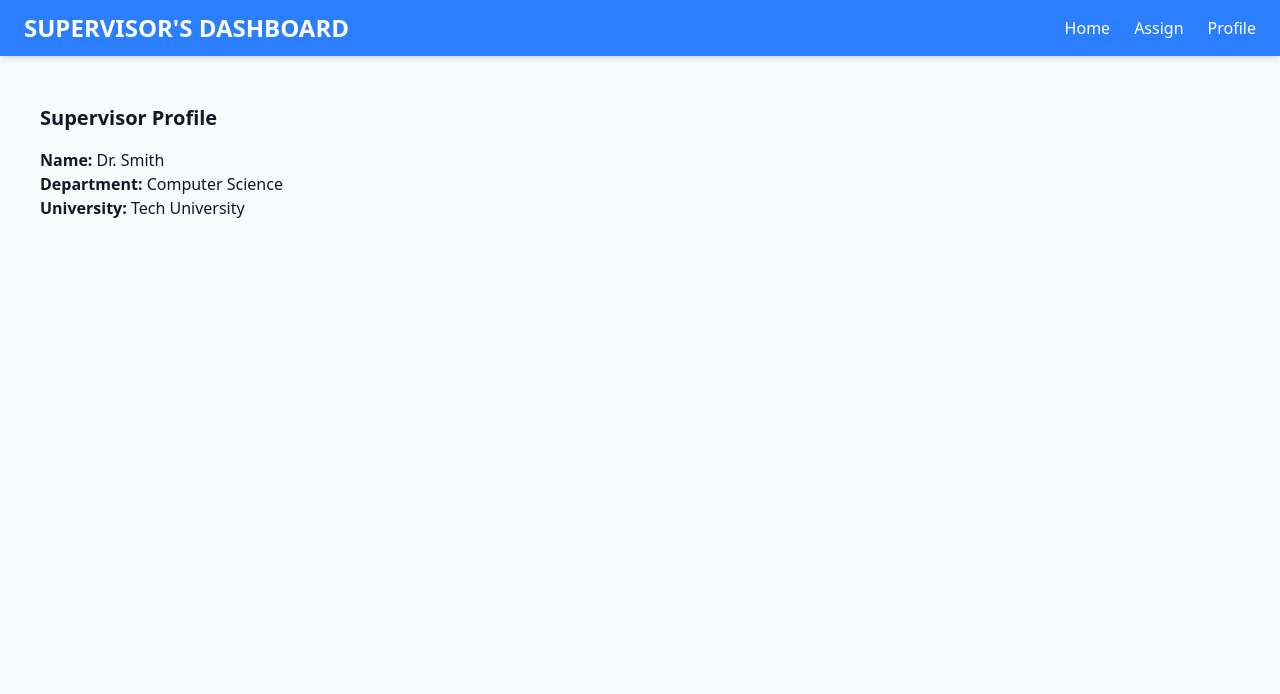
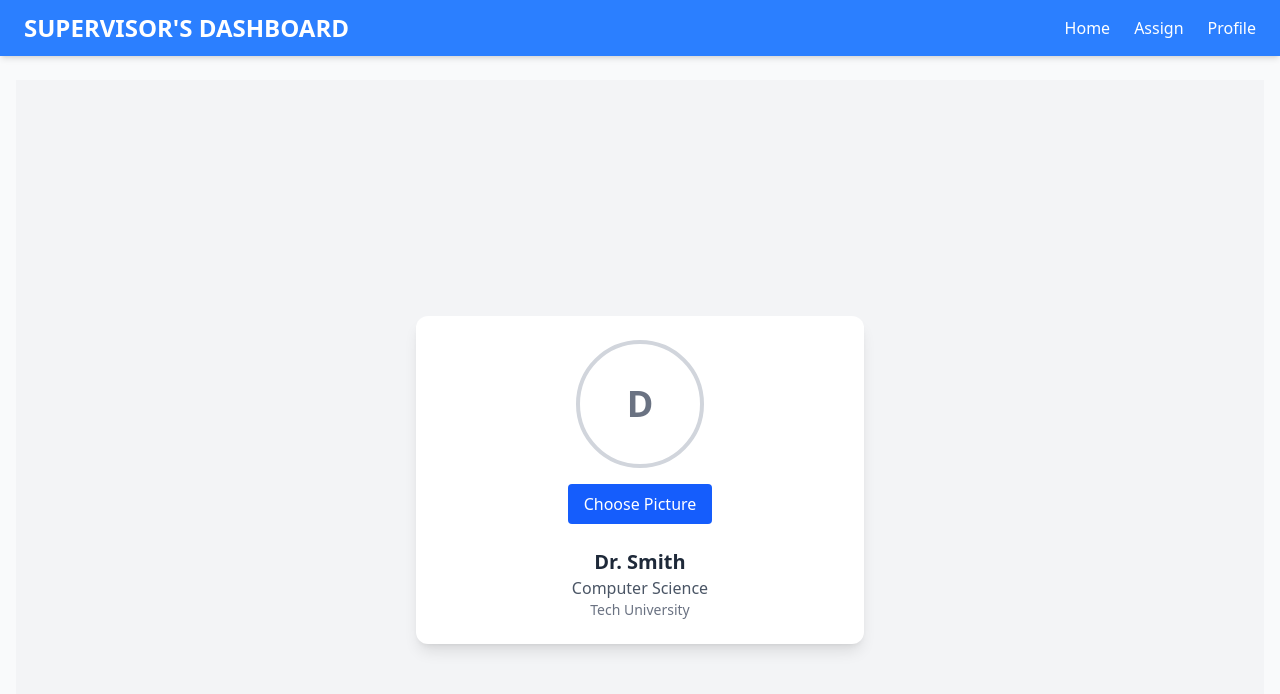
Before and after one commit to Peloxe/Log-book-Tracker, a Vue app: page /profile in a window 1280 px wide. Shown: the top 694 px of the page. Built offline with nearby package versions, Linux system fonts and the light colour scheme.

Commit message:
few changes

```diff
--- a/src/pages/Assign.vue
+++ b/src/pages/Assign.vue
@@ -18,7 +18,7 @@
             <th class="px-6 py-3 text-left text-xs font-medium text-gray-500 uppercase tracking-wider">#</th>
             <th class="px-6 py-3 text-left text-xs font-medium text-gray-500 uppercase tracking-wider">Student Name</th>
             <th class="px-6 py-3 text-left text-xs font-medium text-gray-500 uppercase tracking-wider">Supervisor</th>
-            <th class="px-6 py-3 text-center text-xs font-medium text-gray-500 uppercase tracking-wider">Action</th>
+            <th class="px-6 py-3 text-left text-xs font-medium text-gray-500 uppercase tracking-wider">Action</th>
           </tr>
         </thead>
         <tbody class="bg-white divide-y divide-gray-200">
@@ -28,23 +28,22 @@
             class="hover:bg-gray-50 transition"
           >
             <td class="px-6 py-3 font-medium">{{ index + 1 }}</td>
-            <td class="px-6 py-3 text-blue-600 cursor-pointer hover:underline">
-              {{ student.name }}
-            </td>
+            <td class="px-6 py-3">{{ student.name }}</td>
             <td class="px-6 py-3">
               {{ getSupervisorName(student.supervisorId) }}
             </td>
-            <td class="px-6 py-3 text-center">
-              <!-- Show only if unassigned -->
+            <td class="px-6 py-3">
+              <!-- ✅ Show Assign button only if unassigned -->
               <button
                 v-if="!student.supervisorId"
-                @click="assignStudent(student)"
-                class="bg-blue-500 text-white px-3 py-1 rounded hover:bg-blue-600"
+                @click="assignStudent(student.id)"
+                class="bg-blue-600 hover:bg-blue-700 text-white px-3 py-1 rounded text-sm"
               >
                 Assign
               </button>
             </td>
           </tr>
+
           <tr v-if="displayedStudents.length === 0">
             <td colspan="4" class="px-6 py-3 text-center text-gray-500">
               No students found.
@@ -57,35 +56,31 @@
 </template>
 
 <script setup>
-import { ref, computed } from "vue";
-import { useStudentStore } from "@/stores/studentStore";
-import { useSupervisorStore } from "@/stores/supervisorStore";
+import { ref, computed } from 'vue';
+import { useStudentStore } from '@/stores/studentStore';
+import { useSupervisorStore } from '@/stores/supervisorStore';
 
 const studentStore = useStudentStore();
 const supervisorStore = useSupervisorStore();
-const searchTerm = ref("");
+const searchTerm = ref('');
 
-// Search and limit to 20 students
+// ✅ Get supervisor name or "Unassigned"
+const getSupervisorName = (id) => {
+  const sup = supervisorStore.fetchSupervisor(id);
+  return sup ? sup.name : 'Unassigned';
+};
+
+// ✅ Filter students (search, max 20)
 const displayedStudents = computed(() => {
   return studentStore.students
-    .filter((student) =>
+    .filter(student =>
       student.name.toLowerCase().includes(searchTerm.value.toLowerCase())
     )
     .slice(0, 20);
 });
 
-// Get supervisor name or 'Unassigned'
-const getSupervisorName = (id) => {
-  const sup = supervisorStore.fetchSupervisor(id);
-  return sup ? sup.name : "Unassigned";
-};
-
-// Assign student to logged-in supervisor
-const assignStudent = (student) => {
-  const currentSupervisor = supervisorStore.currentSupervisor; // active supervisor
-  if (currentSupervisor) {
-    student.supervisorId = currentSupervisor.id;
-    studentStore.updateStudent(student); // persist in store
-  }
+// ✅ Assign to logged-in supervisor
+const assignStudent = (studentId) => {
+  studentStore.assignToSupervisor(studentId, supervisorStore.loggedInSupervisorId);
 };
 </script>
--- a/src/pages/Profile.vue
+++ b/src/pages/Profile.vue
@@ -1,24 +1,73 @@
 <template>
-  <div class="p-6 space-y-4">
-    <h2 class="text-xl font-semibold">Supervisor Profile</h2>
-    <div v-if="supervisor">
-      <p><strong>Name:</strong> {{ supervisor.name }}</p>
-      <p><strong>Department:</strong> {{ supervisor.department }}</p>
-      <p><strong>University:</strong> {{ supervisor.university }}</p>
-    </div>
-    <div v-else>
-      <p class="text-gray-500">No supervisor found.</p>
+  <div class="flex justify-center items-center min-h-screen bg-gray-100">
+    <div class="bg-white shadow-lg rounded-xl p-6 w-full max-w-md">
+      <!-- Profile Picture -->
+      <div class="flex flex-col items-center">
+        <div class="w-32 h-32 rounded-full overflow-hidden border-4 border-gray-300 flex items-center justify-center">
+          <img
+            v-if="supervisor.profilePicture"
+            :src="supervisor.profilePicture"
+            alt="Profile Picture"
+            class="w-full h-full object-cover"
+          />
+          <span v-else class="text-4xl font-bold text-gray-500">
+            {{ supervisor.name.charAt(0) }}
+          </span>
+        </div>
+
+        <!-- Hidden File Input -->
+        <input
+          type="file"
+          id="fileInput"
+          accept="image/*"
+          class="hidden"
+          @change="onFileChange"
+        />
+
+        <!-- Styled Buttons -->
+        <div class="mt-4 flex gap-3">
+          <label
+            for="fileInput"
+            class="px-4 py-2 bg-blue-600 text-white rounded cursor-pointer hover:bg-blue-700"
+          >
+            Choose Picture
+          </label>
+
+          <button
+            v-if="supervisor.profilePicture"
+            @click="removeProfilePicture"
+            class="px-4 py-2 bg-red-500 text-white rounded hover:bg-red-600"
+          >
+            Remove
+          </button>
+        </div>
+      </div>
+
+      <!-- Info -->
+      <div class="mt-6 text-center">
+        <h2 class="text-xl font-semibold text-gray-800">{{ supervisor.name }}</h2>
+        <p class="text-gray-600">{{ supervisor.department }}</p>
+        <p class="text-gray-500 text-sm">{{ supervisor.university }}</p>
+      </div>
     </div>
   </div>
 </template>
 
 <script setup>
-import { useSupervisorStore } from '@/stores/supervisorStore';
-import { ref } from 'vue';
-
-// Example: assume logged-in supervisor has ID = 1
-const supervisorId = 1;
+import { useSupervisorStore } from '../stores/supervisorStore';
+import { storeToRefs } from 'pinia';
 
 const supervisorStore = useSupervisorStore();
-const supervisor = ref(supervisorStore.fetchSupervisor(supervisorId));
+const { currentSupervisor: supervisor } = storeToRefs(supervisorStore);
+
+const onFileChange = (e) => {
+  const file = e.target.files[0];
+  if (file) {
+    supervisorStore.updateProfilePicture(file);
+  }
+};
+
+const removeProfilePicture = () => {
+  supervisorStore.removeProfilePicture();
+};
 </script>
--- a/src/stores/supervisorStore.js
+++ b/src/stores/supervisorStore.js
@@ -1,21 +1,53 @@
 import { defineStore } from 'pinia';
-import { ref } from 'vue';
+import { ref, watch } from 'vue';
 
 export const useSupervisorStore = defineStore('supervisor', () => {
+  // List of supervisors
   const supervisors = ref([
-    { id: 1, name: 'Dr. Smith', department: 'Computer Science', university: 'Tech University' },
-    { id: 2, name: 'Prof. Johnson', department: 'Engineering', university: 'Tech University' }
+    { id: 1, name: 'Dr. Smith', department: 'Computer Science', university: 'Tech University', profilePicture: null },
+    { id: 2, name: 'Prof. Johnson', department: 'Engineering', university: 'Tech University', profilePicture: null }
   ]);
 
-  // Auto-login first supervisor by default
-  const currentSupervisor = ref(supervisors.value[0]);
+  // Load current supervisor from localStorage OR default to first supervisor
+  const currentSupervisor = ref(
+    JSON.parse(localStorage.getItem('currentSupervisor')) || supervisors.value[0]
+  );
 
+  // Fetch supervisor by ID
   const fetchSupervisor = (id) => supervisors.value.find(s => s.id === id);
 
-  const loginSupervisor = (id) => {
-    const sup = fetchSupervisor(id);
-    if (sup) currentSupervisor.value = sup;
+  // Update supervisor profile picture
+  const updateProfilePicture = (file) => {
+    if (!file || !currentSupervisor.value) return;
+
+    const reader = new FileReader();
+    reader.onload = () => {
+      currentSupervisor.value.profilePicture = reader.result;
+    };
+    reader.readAsDataURL(file);
   };
 
-  return { supervisors, fetchSupervisor, currentSupervisor, loginSupervisor };
+  // Remove supervisor profile picture
+  const removeProfilePicture = () => {
+    if (currentSupervisor.value) {
+      currentSupervisor.value.profilePicture = null;
+    }
+  };
+
+  // Automatically persist current supervisor in localStorage
+  watch(
+    currentSupervisor,
+    (newVal) => {
+      localStorage.setItem('currentSupervisor', JSON.stringify(newVal));
+    },
+    { deep: true }
+  );
+
+  return {
+    supervisors,
+    currentSupervisor,
+    fetchSupervisor,
+    updateProfilePicture,
+    removeProfilePicture
+  };
 });
```
